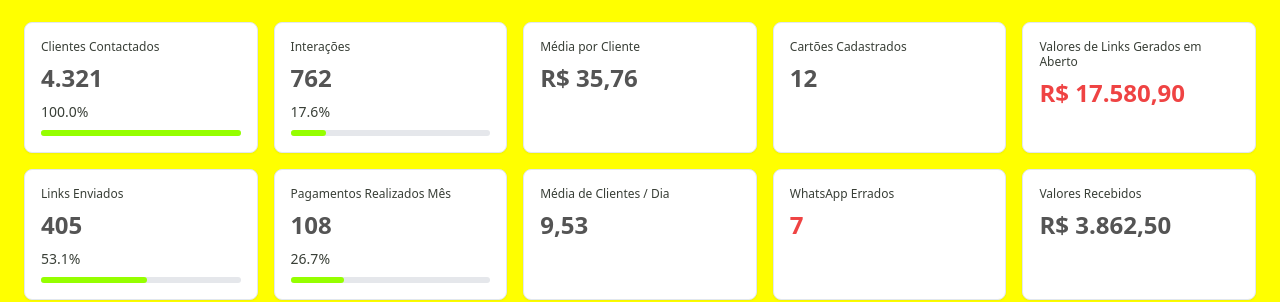
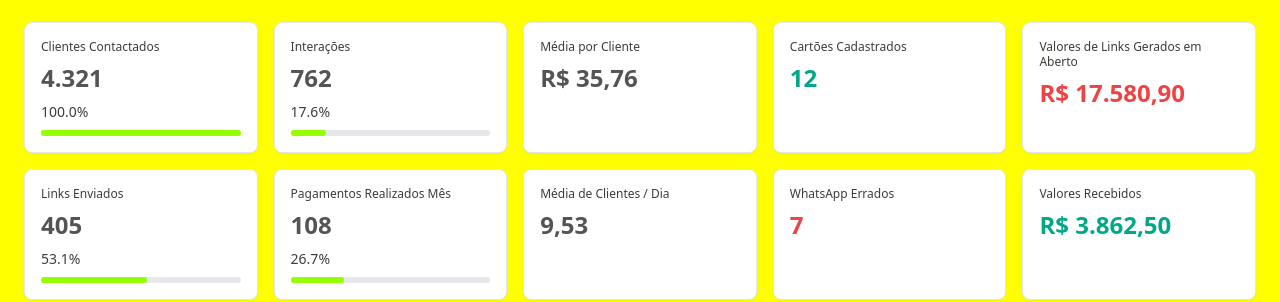
Before and after one commit to 7Beeai/bee-ai-cobran, a React (Vite) app: page / in a window 1280 px wide. Shown: the part 198-500 px from the top of the page. Built offline with nearby package versions, Linux system fonts and the light colour scheme; the HTML template or start-up script is replaced by a standard one.

Commit message:
Atualizar cores dos números

```diff
--- a/src/components/Dashboard/CobrancaSection.tsx
+++ b/src/components/Dashboard/CobrancaSection.tsx
@@ -64,7 +64,7 @@ export const CobrancaSection = ({
 
         <KPICard title="Média por Cliente" value={kpiData.mediaPorCliente.value} variant="currency" onClick={() => onKPIClick?.("mediaPorCliente")} />
 
-        <KPICard title="Cartões Cadastrados" value="12" variant="positive" onClick={() => onKPIClick?.("cartoescastrados")} />
+        <KPICard title="Cartões Cadastrados" value="12" variant="success" onClick={() => onKPIClick?.("cartoescastrados")} />
 
         <KPICard title="Valores de Links Gerados em Aberto" value={kpiData.valoresLinksAberto.value} variant="negative" onClick={() => onKPIClick?.("valoresLinksAberto")} />
 
@@ -77,7 +77,7 @@ export const CobrancaSection = ({
 
         <KPICard title="WhatsApp Errados" value="7" variant="negative" onClick={() => onKPIClick?.("whatsappErrados")} />
 
-        <KPICard title="Valores Recebidos" value={kpiData.valoresRecebidos.value} variant="positive" onClick={() => onKPIClick?.("valoresRecebidos")} />
+        <KPICard title="Valores Recebidos" value={kpiData.valoresRecebidos.value} variant="success" onClick={() => onKPIClick?.("valoresRecebidos")} />
       </div>
 
       {/* Charts */}
--- a/src/components/Dashboard/KPICard.tsx
+++ b/src/components/Dashboard/KPICard.tsx
@@ -4,7 +4,7 @@ interface KPICardProps {
   title: string;
   value: string;
   percentage?: number;
-  variant: "positive" | "negative" | "neutral" | "currency";
+  variant: "positive" | "negative" | "neutral" | "currency" | "success";
   showProgressBar?: boolean;
   onClick?: () => void;
 }
@@ -25,6 +25,8 @@ export const KPICard = ({
         return "text-dashboard-metric-negative";
       case "currency":
         return "text-dashboard-metric-positive";
+      case "success":
+        return "text-dashboard-metric-success";
       default:
         return "text-dashboard-metric-neutral";
     }
--- a/src/index.css
+++ b/src/index.css
@@ -53,6 +53,7 @@ All colors MUST be HSL.
     --metric-positive: 0 0% 33%;
     --metric-negative: 0 84% 60%;
     --metric-neutral: 0 0% 33%;
+    --metric-success: 168 100% 33%;
     --progress-bar-positive: 85 100% 50%;
 
     /* Chart colors */
@@ -121,6 +122,7 @@ All colors MUST be HSL.
     --metric-positive: 0 0% 33%;
     --metric-negative: 0 84% 60%;
     --metric-neutral: 0 0% 33%;
+    --metric-success: 168 100% 33%;
     --progress-bar-positive: 85 100% 50%;
 
     /* Chart colors - dark mode */
--- a/tailwind.config.ts
+++ b/tailwind.config.ts
@@ -64,6 +64,7 @@ export default {
           "metric-positive": "hsl(var(--metric-positive))",
           "metric-negative": "hsl(var(--metric-negative))",
           "metric-neutral": "hsl(var(--metric-neutral))",
+          "metric-success": "hsl(var(--metric-success))",
           "progress-bar-positive": "hsl(var(--progress-bar-positive))",
         },
         chart: {
```
